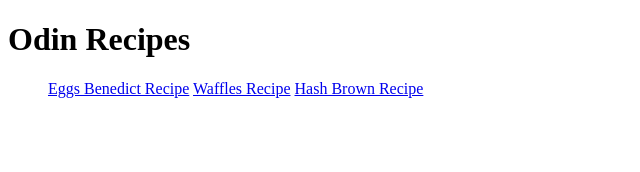
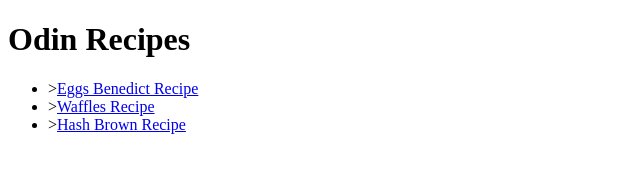
Before and after one commit to jdmrabe/odin-recipes, a plain HTML site: page index.html in a window 1280 px wide. Shown: the whole page, without its empty margins (0-640 px from the left). Drawn offline with Linux system fonts and the light colour scheme.

Commit message:
Fix recipe list

```diff
--- a/index.html
+++ b/index.html
@@ -7,9 +7,9 @@
     <body>
         <h1>Odin Recipes</h1>
         <ul>
-            <a href="recipes/eggs-benedict.html">Eggs Benedict Recipe</a>
-            <a href="recipes/waffles.html">Waffles Recipe</a>
-            <a href="recipes/hash-browns.html">Hash Brown Recipe</a>
+            <li>><a href="recipes/eggs-benedict.html">Eggs Benedict Recipe</a></li>
+            <li>><a href="recipes/waffles.html">Waffles Recipe</a></li>
+            <li>><a href="recipes/hash-browns.html">Hash Brown Recipe</a></li>
         </ul>
     </body>
 </html>
```
